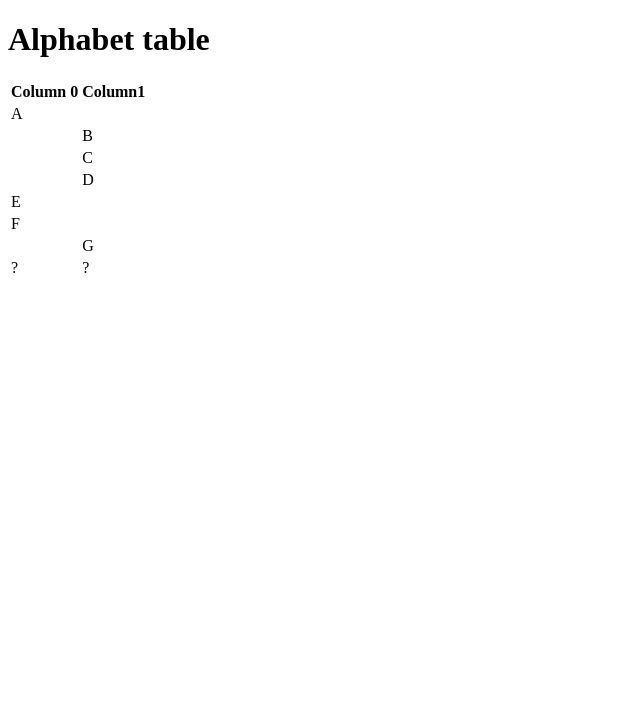
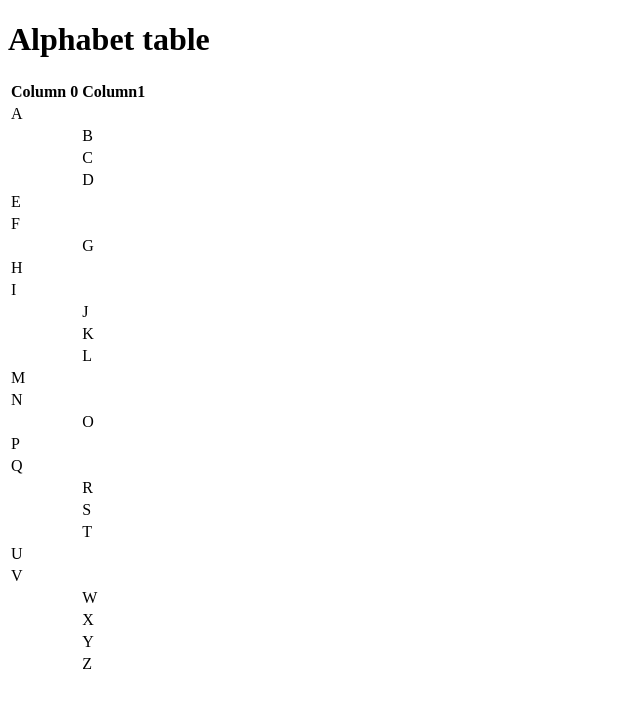
Before and after one commit to comp426-2022-spring/a00-gabomm99, a website: page index.html in a window 1280 px wide. Shown: the whole page, without its empty margins (0-640 px from the left). Drawn offline with Linux system fonts and the light colour scheme.

Commit message:
Final Draft?

```diff
--- a/index.html
+++ b/index.html
@@ -37,7 +37,61 @@
                         <td></td><td>G</td>
                     </tr>
                     <tr>
-                        <td>?</td><td>?</td>
+                        <td>H</td><td></td>
+                    </tr>
+                    <tr>
+                        <td>I</td><td></td>
+                    </tr>
+                    <tr>
+                        <td></td><td>J</td>
+                    </tr>
+                    <tr>
+                        <td></td><td>K</td>
+                    </tr>
+                    <tr>
+                        <td></td><td>L</td>
+                    </tr>
+                    <tr>
+                        <td>M</td><td></td>
+                    </tr>
+                    <tr>
+                        <td>N</td><td></td>
+                    </tr>
+                    <tr>
+                        <td></td><td>O</td>
+                    </tr>
+                    <tr>
+                        <td>P</td><td></td>
+                    </tr>
+                    <tr>
+                        <td>Q</td><td></td>
+                    </tr>
+                    <tr>
+                        <td></td><td>R</td>
+                    </tr>
+                    <tr>
+                        <td></td><td>S</td>
+                    </tr>
+                    <tr>
+                        <td></td><td>T</td>
+                    </tr>
+                    <tr>
+                        <td>U</td><td></td>
+                    </tr>
+                    <tr>
+                        <td>V</td><td></td>
+                    </tr>
+                    <tr>
+                        <td></td><td>W</td>
+                    </tr>
+                    <tr>
+                        <td></td><td>X</td>
+                    </tr>
+                    <tr>
+                        <td></td><td>Y</td>
+                    </tr>
+                    <tr>
+                        <td></td><td>Z</td>
                     </tr>
                 </tbody>
             </table>
--- a/package.json
+++ b/package.json
@@ -15,5 +15,8 @@
   "bugs": {
     "url": "https://github.com/comp426-2022-spring/a00-gabomm99/issues"
   },
-  "homepage": "https://github.com/comp426-2022-spring/a00-gabomm99#readme"
+  "homepage": "https://github.com/comp426-2022-spring/a00-gabomm99#readme",
+  "dependencies": {
+    "browser-sync": "^2.27.7"
+  }
 }
```
Also changed, not shown: 1 other file.
